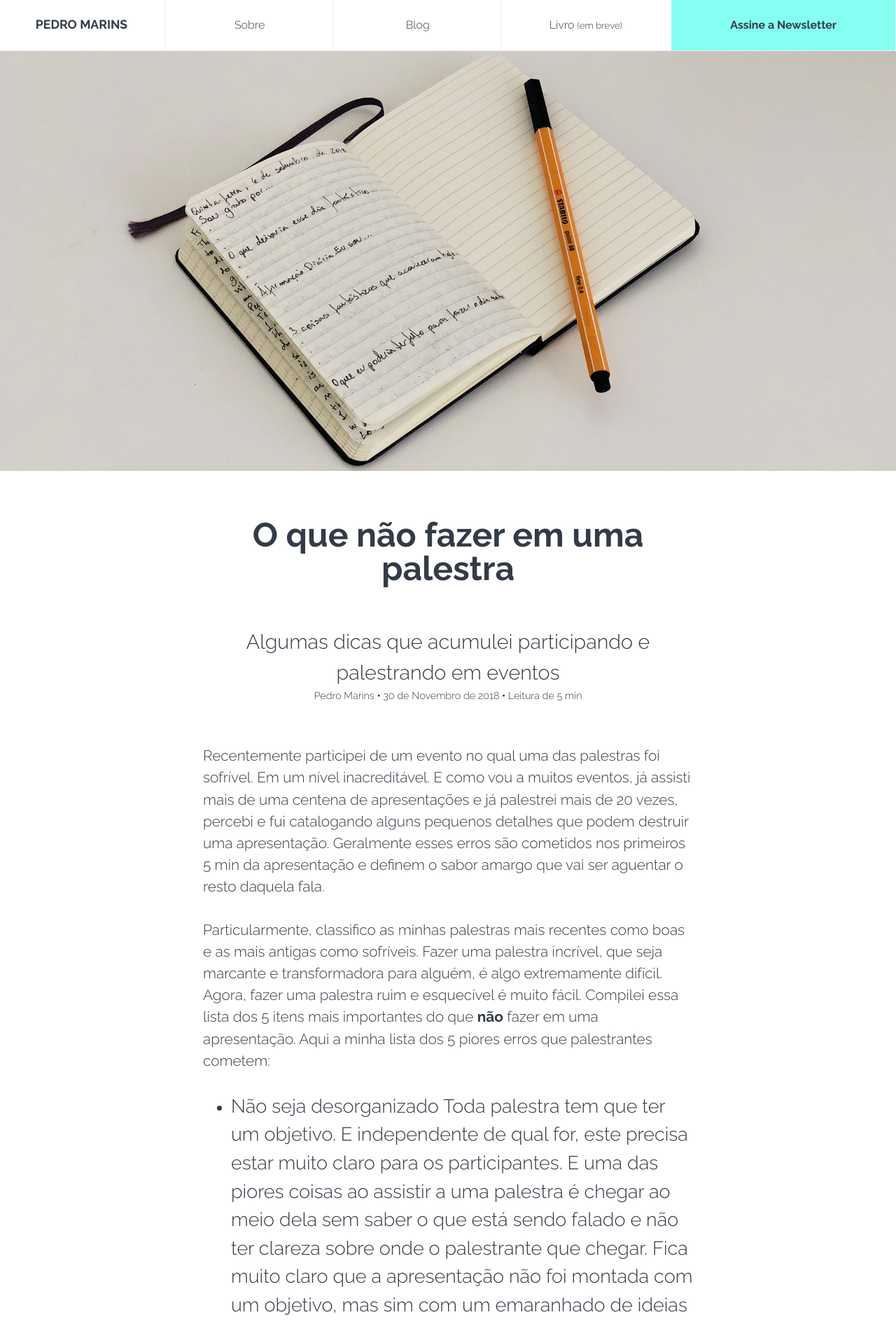
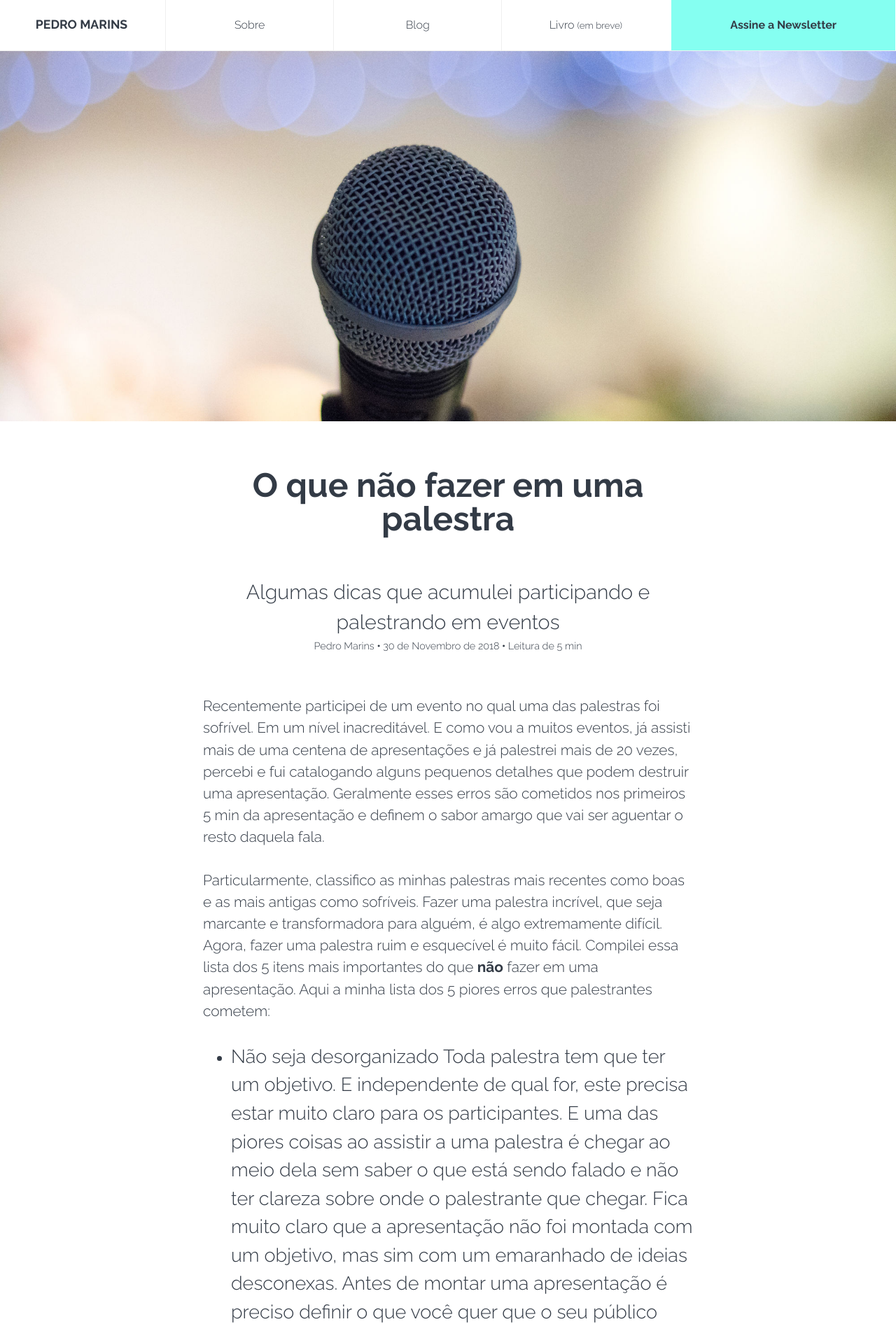
Before and after one commit to pedromarins/pedromarins.github.io, a Jekyll site: the page built from _posts/2018-11-30-o-que-nao-fazer-em-uma-palestra.markdown, in a window 1280 px wide. Shown: the top 1892 px of the page at 70% size. Built offline with Jekyll 4.4.1, drawn with Linux system fonts in a browser that asks for light colours.

Commit message:
adicionando imagem ao post

```diff
--- a/_posts/2018-11-30-o-que-nao-fazer-em-uma-palestra.markdown
+++ b/_posts/2018-11-30-o-que-nao-fazer-em-uma-palestra.markdown
@@ -6,7 +6,7 @@ date: 2018-11-30 13:00:00 O que não fazer em uma palestra
 categories: evolução aprendizado otimização palestra evento
 reading: 5 min
 author: Pedro Marins
-img: /assets/img/posts/fiveminutejournal.jpg
+img: /assets/img/posts/speaker.jpg
 img-alt: Caderno
 published: true
 ---
```
Also changed, not shown: assets/img/posts/speaker.jpg (added).
